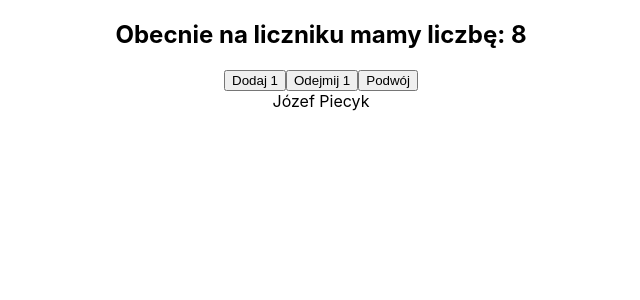
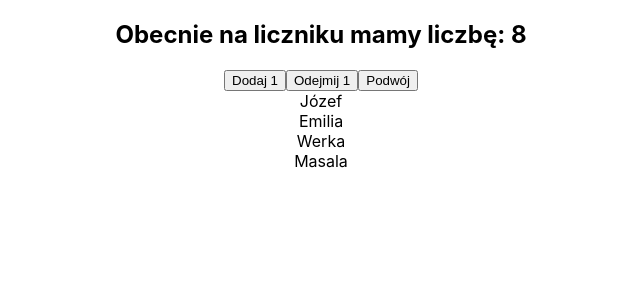
Before and after one commit to masives/taste-react, a React (Create React App) app: page / in a window 1280 px wide. Shown: the top 300 px of the page, without its empty margins (319-959 px from the left). Built offline with nearby package versions, Linux system fonts and the light colour scheme; the HTML template or start-up script is replaced by a standard one.

Commit message:
show name from props

```diff
--- a/src/App.js
+++ b/src/App.js
@@ -10,10 +10,14 @@ class App extends React.Component {
     return (
       <div className="App">
         <CounterButtons />
-        <User />
+        <User name="Józef" />
+        <User name="Emilia" />
+        <User name="Werka" />
+        <User name="Masala" />
       </div>
     );
   }
 }
+// 12:55
 
 export default App;
--- a/src/components/User.js
+++ b/src/components/User.js
@@ -2,7 +2,8 @@ import React from 'react';
 
 class User extends React.Component {
   render() {
-    return <div>Józef Piecyk</div>;
+    console.log(this.props);
+    return <div>{this.props.name}</div>;
   }
 }
 
```
